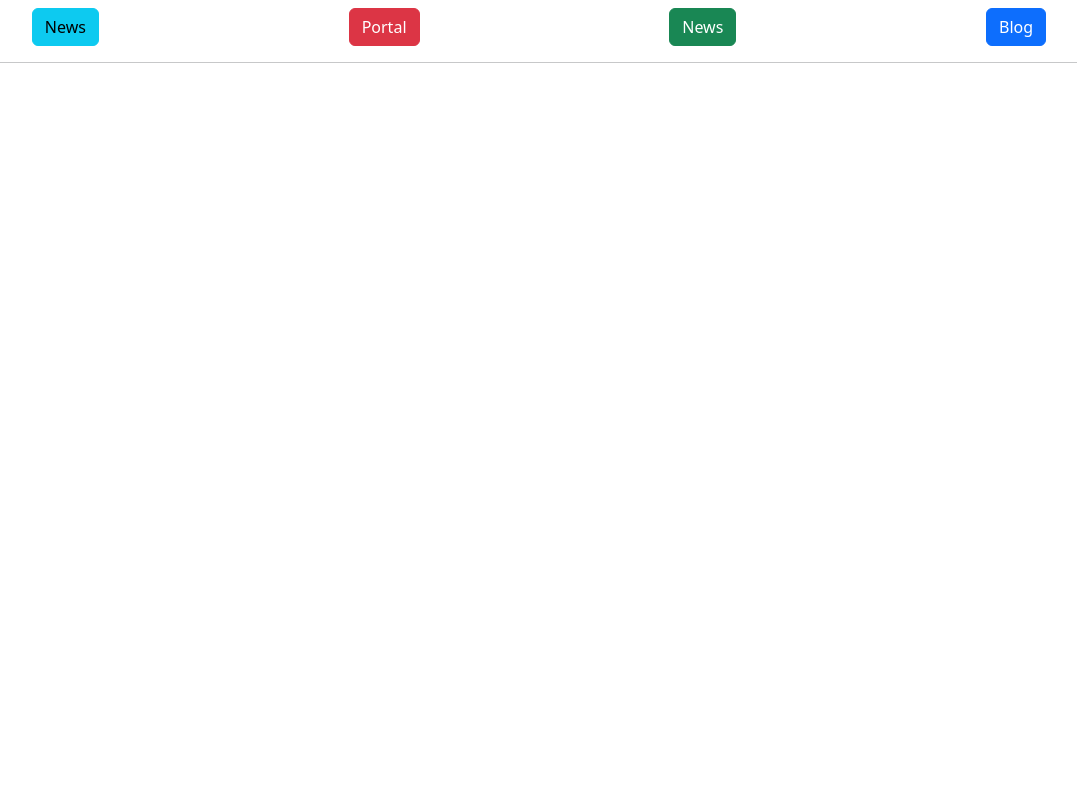
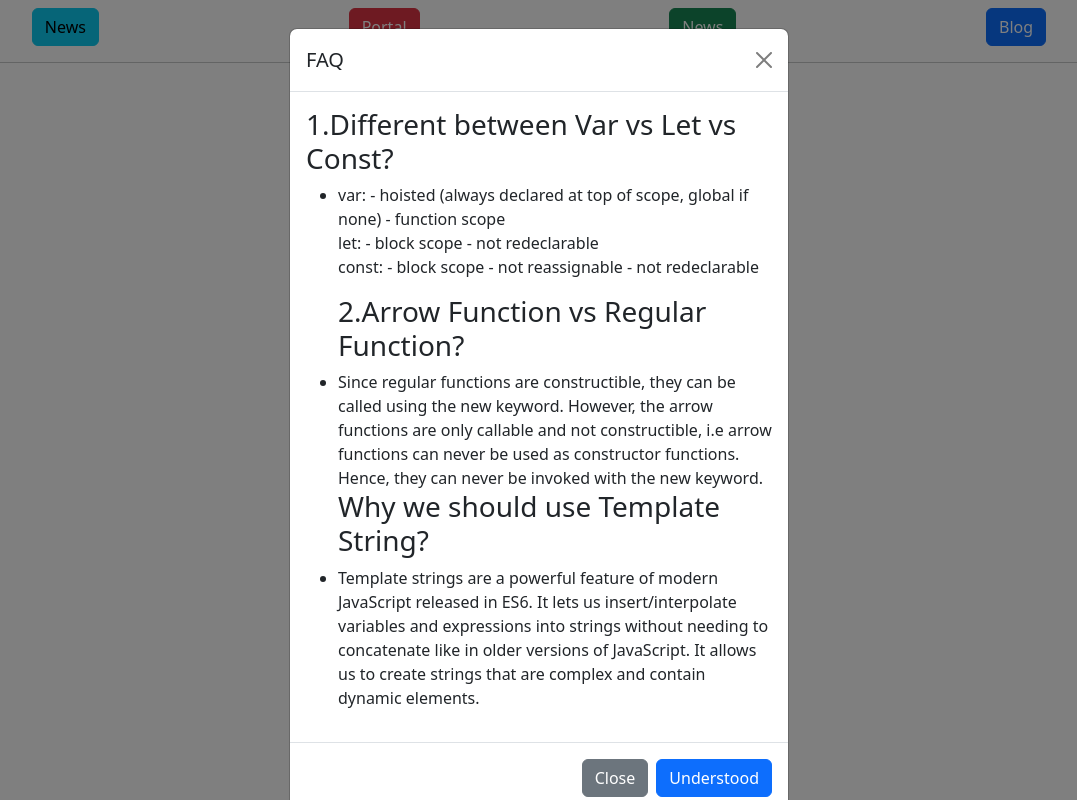
Before and after one commit to asifalam515/news-portal-dom, a plain HTML site: page index.html in a window 1280 px wide. Both pictures are taken after a click on the button "Blog". Shown: the whole page, without its empty margins (101-1178 px from the left). Drawn offline with nearby package versions, Linux system fonts and the light colour scheme; no server answers.

Commit message:
modal fixed

```diff
--- a/index.html
+++ b/index.html
@@ -18,13 +18,56 @@
     <button  class="btn btn-info" >News</button>
     <button class="btn btn-danger">Portal</button>
     <button class="btn btn-success">News</button>
-    <button class="btn btn-primary">Blog</button>
+   <span><!-- Button trigger modal -->
+    <button type="button" class="btn btn-primary" data-bs-toggle="modal" data-bs-target="#staticBackdrop">
+      Blog
+    </button>
+
+    <!-- Modal -->
+    <div class="modal fade" id="staticBackdrop" data-bs-backdrop="static" data-bs-keyboard="false" tabindex="-1" aria-labelledby="staticBackdropLabel" aria-hidden="true">
+      <div class="modal-dialog">
+        <div class="modal-content">
+          <div class="modal-header">
+            <h1 class="modal-title fs-5" id="staticBackdropLabel">FAQ</h1>
+            <button type="button" class="btn-close" data-bs-dismiss="modal" aria-label="Close"></button>
+          </div>
+          <div class="modal-body">
+
+            <h3>1.Different between Var vs Let vs Const?</h3>
+            <ul>
+              <li><p>var:
+                  - hoisted (always declared at top of scope, global if none)
+                  - function scope
+                  <br>
+              let:
+                  - block scope
+                  - not redeclarable
+                  <br>
+              const:
+                  - block scope
+                  - not reassignable
+                  - not redeclarable</p></li>
+                 <h3> 2.Arrow Function vs Regular Function?</h3>
+                 <li>Since regular functions are constructible, they can be called using the new keyword. However, the arrow functions are only callable and not constructible, i.e arrow functions can never be used as constructor functions. Hence, they can never be invoked with the new keyword.</li>
+                 <h3>Why we should use Template String?</h3>
+                 <li>Template strings are a powerful feature of modern JavaScript released in ES6. It lets us insert/interpolate variables and expressions into strings without needing to concatenate like in older versions of JavaScript. It allows us to create strings that are complex and contain dynamic elements.</li>
+            </ul>
+          </div>
+          <div class="modal-footer">
+            <button type="button" class="btn btn-secondary" data-bs-dismiss="modal">Close</button>
+            <button type="button" class="btn btn-primary">Understood</button>
+          </div>
+        </div>
+      </div>
+    </div>
+    </span>
+
 
 </nav>
 <hr>
 
 <section>
-    <div id="numberOfnews">
+    <div id="numberOfnews" class="bg-warning rounded m-5 text-primary">
 
     </div>
 </section>
--- a/js/app.js
+++ b/js/app.js
@@ -60,7 +60,7 @@ const displaySingleDetails = single =>{
     detailContainer.innerHTML=`
     <h1 class="text-danger">No News Found</h1>
     `
-
+    h1.innerText=`0`
 
    }
     for(const singleNews of single){
```
